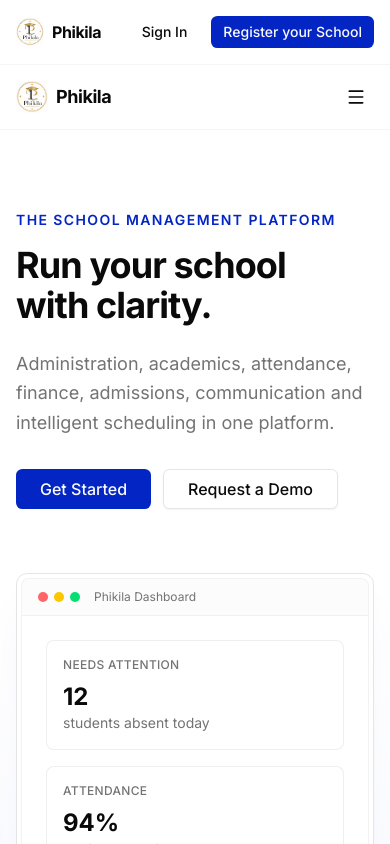
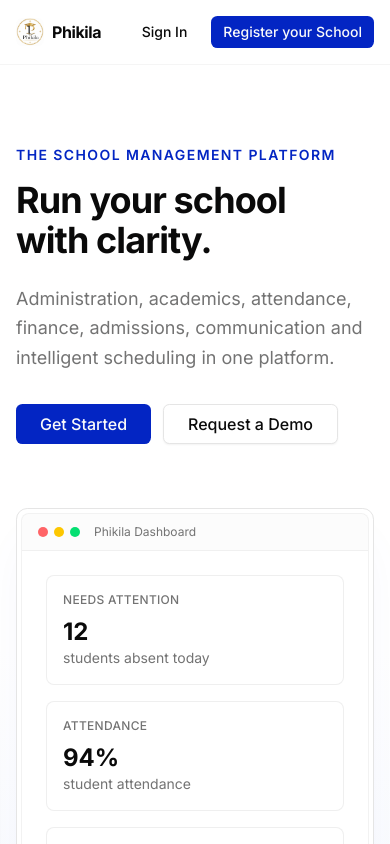
Before and after one commit to twistedoliver211fs-art/phikila, a Next.js app: page / in a window 390 px wide. Shown: the top 844 px of the page. Built offline with nearby package versions, Linux system fonts and the light colour scheme.

Commit message:
fix: remove duplicate header from Hero - layout already provides one

```diff
--- a/src/components/landing/hero.tsx
+++ b/src/components/landing/hero.tsx
@@ -3,8 +3,6 @@
 import Link from "next/link";
 import Image from "next/image";
 import { Button } from "@/components/ui/button";
-import { Menu, X } from "lucide-react";
-import { useState } from "react";
 import { motion, useInView } from "framer-motion";
 import { useRef } from "react";
 import {
@@ -14,15 +12,7 @@
   slideInRight,
 } from "./motion";
 
-const navLinks = [
-  { label: "Platform", href: "#platform" },
-  { label: "Features", href: "#features" },
-  { label: "Timetable", href: "#timetable" },
-  { label: "For Schools", href: "#roles" },
-];
-
 export function Hero() {
-  const [mobileOpen, setMobileOpen] = useState(false);
   const heroRef = useRef<HTMLDivElement>(null);
   const dashboardRef = useRef<HTMLDivElement>(null);
   const dashInView = useInView(dashboardRef, { once: true, amount: 0.2 });
@@ -34,95 +24,6 @@
         <div className="absolute inset-0 bg-[linear-gradient(to_right,#80808012_1px,transparent_1px)] bg-[size:40px_40px]" />
         <div className="absolute -top-40 left-1/2 -translate-x-1/2 h-[600px] w-[600px] rounded-full bg-primary/[0.03] blur-3xl" />
       </div>
-
-      {/* Nav */}
-      <motion.header
-        initial={{ y: -20, opacity: 0 }}
-        animate={{ y: 0, opacity: 1 }}
-        transition={{ duration: 0.5, ease: "easeOut" }}
-        className="sticky top-0 z-50 w-full border-b border-border/40 bg-background/80 backdrop-blur-md"
-      >
-        <div className="mx-auto flex h-16 max-w-7xl items-center justify-between px-4 sm:px-6 lg:px-8">
-          <div className="flex items-center gap-2">
-            <Image
-              src="/logo.jpeg"
-              alt="Phikila"
-              width={32}
-              height={32}
-              className="rounded-md"
-            />
-            <span className="text-lg font-bold tracking-tight">Phikila</span>
-          </div>
-
-          <nav className="hidden md:flex items-center gap-6">
-            {navLinks.map((link, i) => (
-              <motion.a
-                key={link.href}
-                href={link.href}
-                initial={{ opacity: 0, y: -10 }}
-                animate={{ opacity: 1, y: 0 }}
-                transition={{ delay: 0.1 + i * 0.05 }}
-                className="text-sm font-medium text-muted-foreground transition-colors hover:text-foreground"
-              >
-                {link.label}
-              </motion.a>
-            ))}
-          </nav>
-
-          <div className="hidden md:flex items-center gap-3">
-            <Link href="/demo">
-              <Button variant="ghost" size="sm">
-                Request a Demo
-              </Button>
-            </Link>
-            <Link href="/login">
-              <Button size="sm">Get Started</Button>
-            </Link>
-          </div>
-
-          <button
-            className="md:hidden p-2"
-            onClick={() => setMobileOpen(!mobileOpen)}
-          >
-            {mobileOpen ? (
-              <X className="h-5 w-5" />
-            ) : (
-              <Menu className="h-5 w-5" />
-            )}
-          </button>
-        </div>
-
-        {mobileOpen && (
-          <motion.div
-            initial={{ opacity: 0, height: 0 }}
-            animate={{ opacity: 1, height: "auto" }}
-            exit={{ opacity: 0, height: 0 }}
-            className="md:hidden border-t border-border/40 bg-background px-4 pb-4 pt-2"
-          >
-            {navLinks.map((link) => (
-              <a
-                key={link.href}
-                href={link.href}
-                className="block py-2 text-sm font-medium text-muted-foreground hover:text-foreground"
-              >
-                {link.label}
-              </a>
-            ))}
-            <div className="mt-3 flex flex-col gap-2">
-              <Link href="/demo">
-                <Button variant="outline" className="w-full" size="sm">
-                  Request a Demo
-                </Button>
-              </Link>
-              <Link href="/login">
-                <Button className="w-full" size="sm">
-                  Get Started
-                </Button>
-              </Link>
-            </div>
-          </motion.div>
-        )}
-      </motion.header>
 
       {/* Hero Content */}
       <div
```
